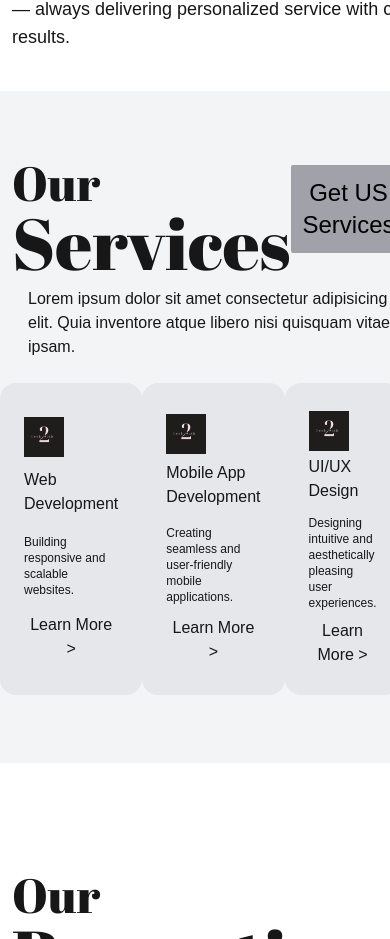
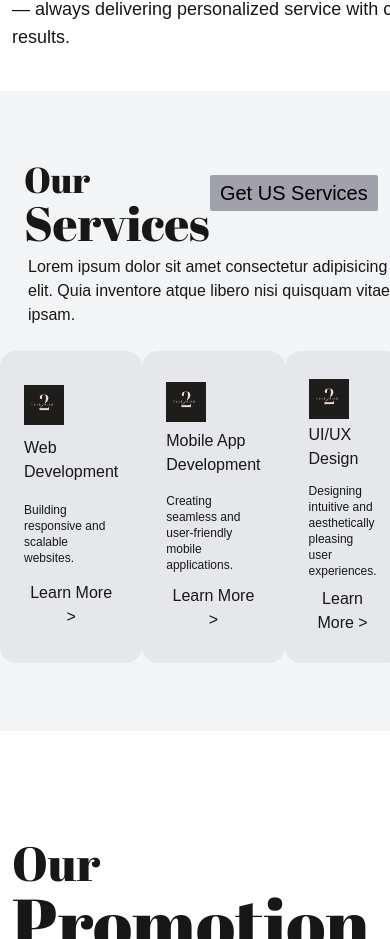
Before and after one commit to Jose-leandro/Techwith2, a Next.js app: page / in a window 390 px wide. Shown: the part 1573-2512 px from the top of the page. Built offline with nearby package versions, Linux system fonts and the light colour scheme.

Commit message:
Sandbox snapshot commit

```diff
--- a/app/components/our-services.tsx
+++ b/app/components/our-services.tsx
@@ -26,12 +26,13 @@ export default function OurServices() {
 
   return (
     <section className="bg-gray-100 mt-10 mb-10 py-12">
-      <div className="flex justify-around items-center">
-        <h2 className="text-5xl font-abril mt-5 ml-3">
-          Our <span className="text-7xl font-abril">Services</span>
+      <div className="flex justify-around items-center ml-3 lg:ml-0">
+        <h2 className="text-4xl font-abril mt-5 ml-3 lg:text-7xl">
+          Our{" "}
+          <span className="text-5xl font-abril4 lg:text-7xl ">Services</span>
         </h2>
 
-        <button className="mr-3 rounded-sm h-auto text-2xl w-auto px-3 py-3 bg-zinc-400 text-black">
+        <button className="mr-3 rounded-sm h-auto w-72 text-xl px-1 py-1 bg-zinc-400 text-black lg:w-auto lg:px-3 lg:py-3 lg:text-2xl">
           Get US Services
         </button>
       </div>
```
